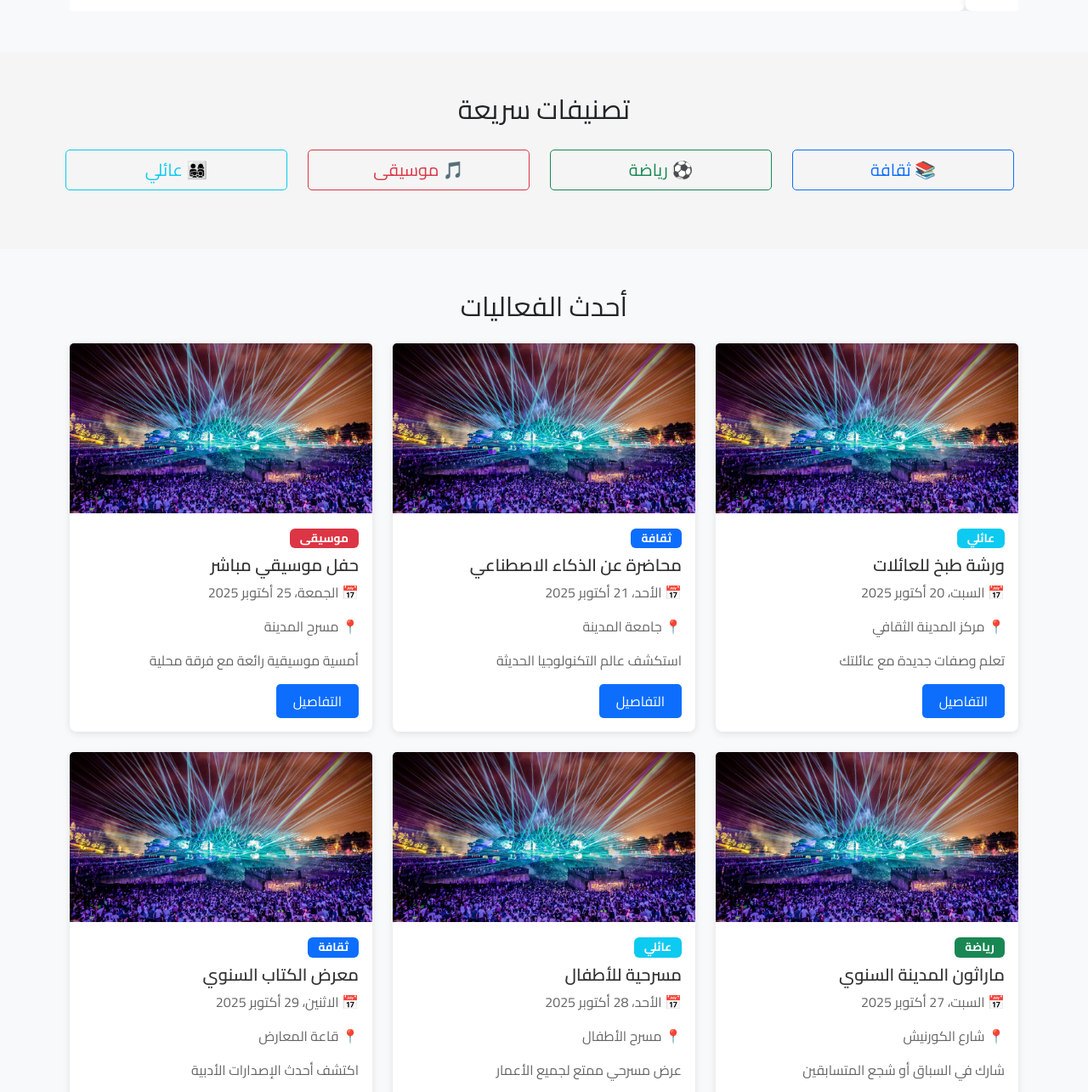
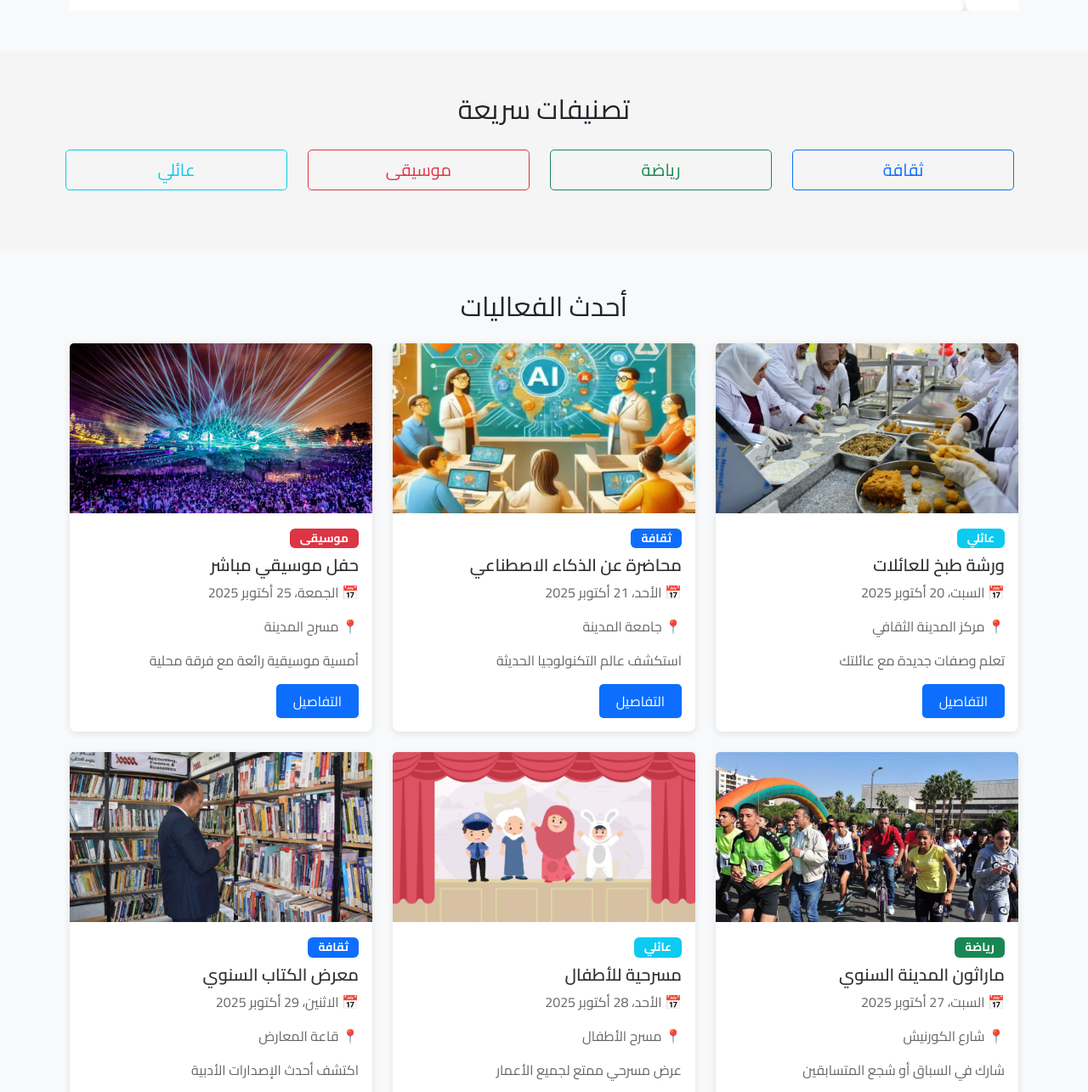
Before and after one commit to BaraaDandashli/pro-team, a plain HTML site: page index.html in a window 1280 px wide. Shown: the part 718-2003 px from the top of the page at 85% size. Drawn offline with nearby package versions, Linux system fonts and the light colour scheme.

Commit message:
update images

```diff
--- a/index.html
+++ b/index.html
@@ -122,22 +122,22 @@
                 <div class="row text-center">
                     <div class="col-md-3 col-6 mb-3">
                         <button class="btn btn-outline-primary btn-lg w-100 category-btn" data-category="culture">
-                            📚 ثقافة
+                             ثقافة
                         </button>
                     </div>
                     <div class="col-md-3 col-6 mb-3">
                         <button class="btn btn-outline-success btn-lg w-100 category-btn" data-category="sports">
-                            ⚽ رياضة
+                             رياضة
                         </button>
                     </div>
                     <div class="col-md-3 col-6 mb-3">
                         <button class="btn btn-outline-danger btn-lg w-100 category-btn" data-category="music">
-                            🎵 موسيقى
+                            موسيقى
                         </button>
                     </div>
                     <div class="col-md-3 col-6 mb-3">
                         <button class="btn btn-outline-info btn-lg w-100 category-btn" data-category="family">
-                            👨‍👩‍👧‍👦 عائلي
+                            عائلي
                         </button>
                     </div>
                 </div>
@@ -152,7 +152,7 @@
                     <!-- Event Card 1 -->
                     <div class="col-md-4 mb-4">
                         <div class="card h-100">
-                            <img src="assets\img\Main\music_event.jpeg" class="card-img-top" alt="ورشة طبخ">
+                            <img src="assets\img\events\kitchen_ws.jpg" class="card-img-top" alt="ورشة طبخ">
                             <div class="card-body">
                                 <span class="badge bg-info mb-2">عائلي</span>
                                 <h5 class="card-title">ورشة طبخ للعائلات</h5>
@@ -167,7 +167,7 @@
                     <!-- Event Card 2 -->
                     <div class="col-md-4 mb-4">
                         <div class="card h-100">
-                            <img src="assets\img\Main\music_event.jpeg" class="card-img-top" alt="محاضرة">
+                            <img src="assets\img\Main\Ai-ws.png" class="card-img-top" alt="محاضرة">
                             <div class="card-body">
                                 <span class="badge bg-primary mb-2">ثقافة</span>
                                 <h5 class="card-title">محاضرة عن الذكاء الاصطناعي</h5>
@@ -197,7 +197,7 @@
                     <!-- Event Card 4 -->
                     <div class="col-md-4 mb-4">
                         <div class="card h-100">
-                            <img src="assets\img\Main\music_event.jpeg" class="card-img-top" alt="ماراثون">
+                            <img src="assets\img\events/Marathon.jpeg" class="card-img-top" alt="ماراثون">
                             <div class="card-body">
                                 <span class="badge bg-success mb-2">رياضة</span>
                                 <h5 class="card-title">ماراثون المدينة السنوي</h5>
@@ -212,7 +212,7 @@
                     <!-- Event Card 5 -->
                     <div class="col-md-4 mb-4">
                         <div class="card h-100">
-                            <img src="assets\img\Main\music_event.jpeg" class="card-img-top" alt="مسرحية">
+                            <img src="assets\img\Main\children-ws.png" class="card-img-top" alt="مسرحية">
                             <div class="card-body">
                                 <span class="badge bg-info mb-2">عائلي</span>
                                 <h5 class="card-title">مسرحية للأطفال</h5>
@@ -227,7 +227,7 @@
                     <!-- Event Card 6 -->
                     <div class="col-md-4 mb-4">
                         <div class="card h-100">
-                            <img src="assets\img\Main\music_event.jpeg" class="card-img-top" alt="معرض كتب">
+                            <img src="assets\img\Main\books.png" class="card-img-top" alt="معرض كتب">
                             <div class="card-body">
                                 <span class="badge bg-primary mb-2">ثقافة</span>
                                 <h5 class="card-title">معرض الكتاب السنوي</h5>
```
Also changed, not shown: assets/img/Main/Ai-ws.png (added), assets/img/Main/books.png (added), assets/img/Main/children-ws.png (added).
